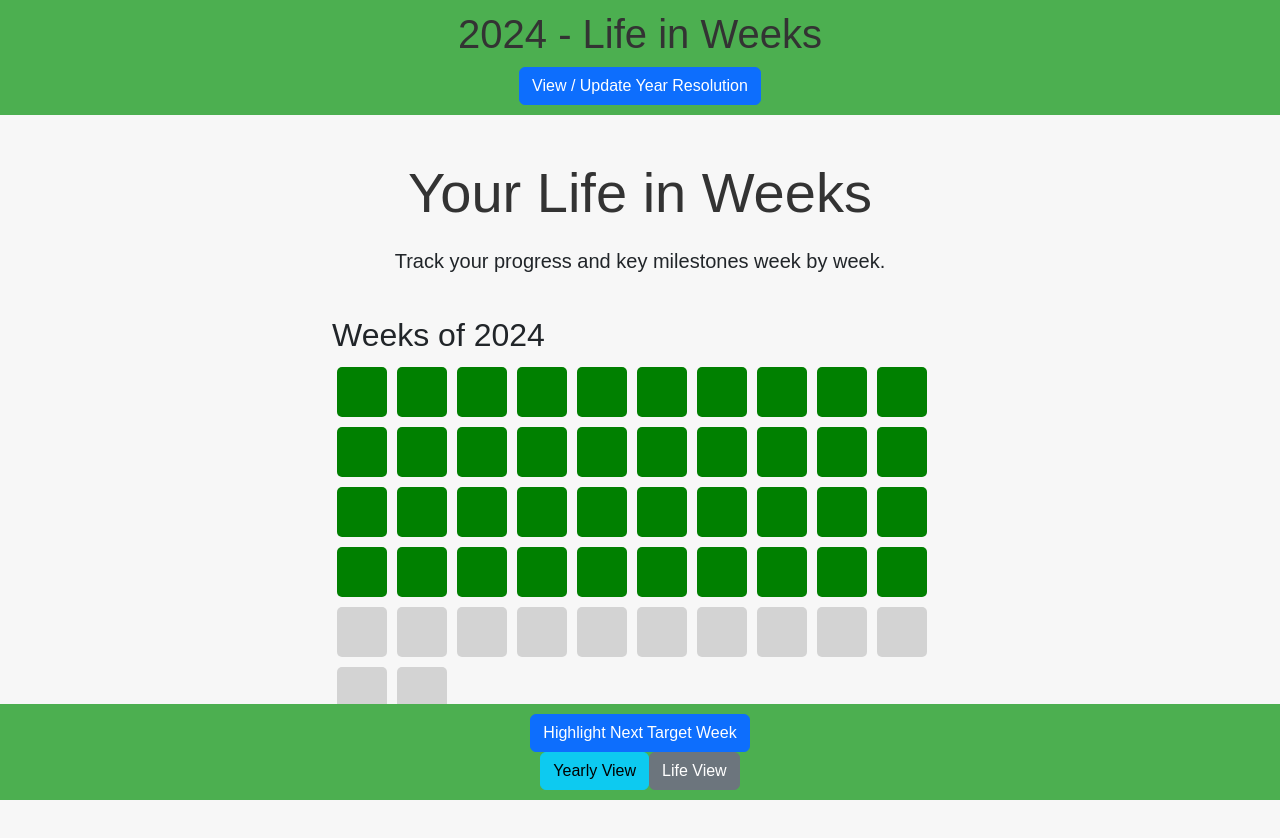
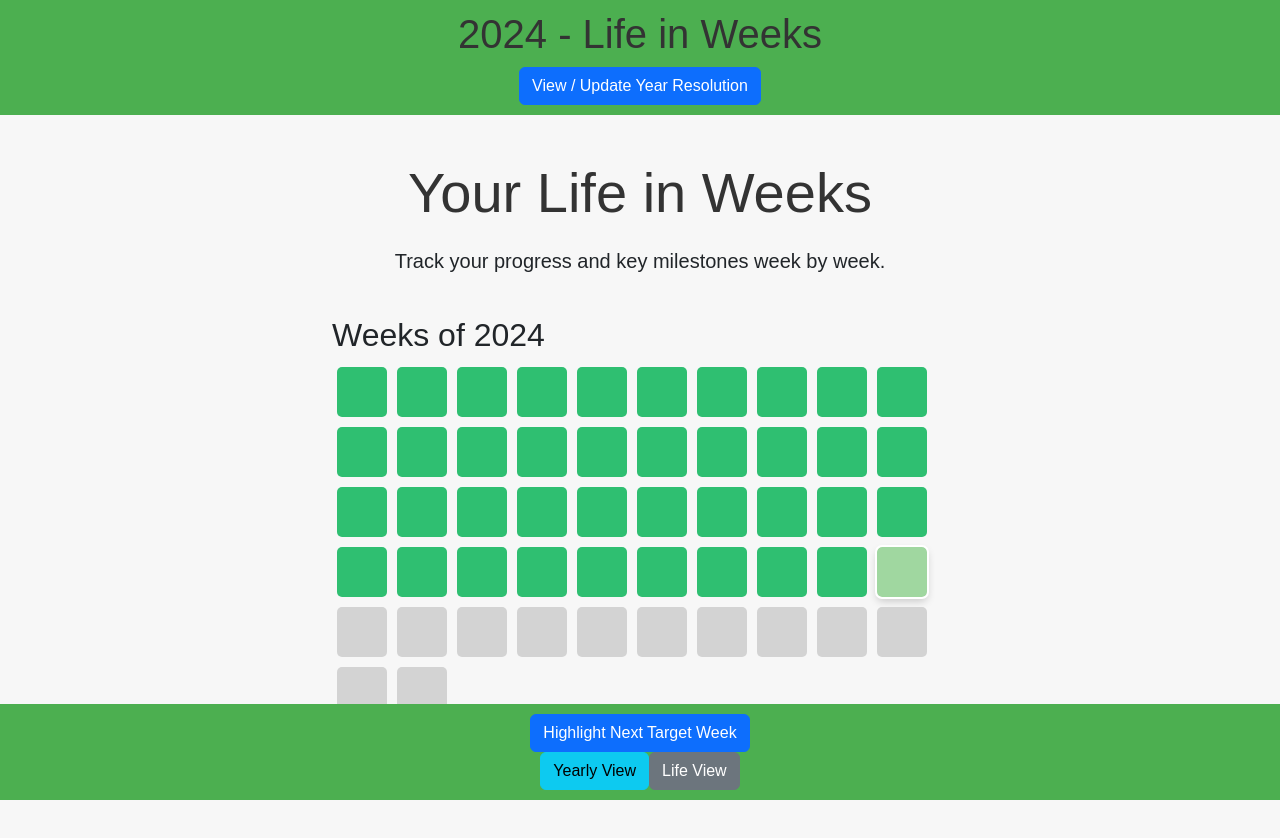
Before and after one commit to faizi-7/weekify, a React (Vite) app in the folder client/: page /main in a window 1280 px wide. Built offline with nearby package versions, Linux system fonts and the light colour scheme.

Commit message:
Changed Week-color for the current week

```diff
--- a/client/src/App.tsx
+++ b/client/src/App.tsx
@@ -3,7 +3,7 @@ import { BrowserRouter as Router, Route, Routes } from 'react-router-dom';
 import LoginScreen from './screens/LoginScreen';
 import EnterAgeScreen from './screens/EnterAgeScreen';
 import MainScreen from './screens/MainScreen/MainScreen';
-import store from './redux/store';
+import store from './redux/store/store';
 import { Provider } from 'react-redux';
 
 const App: React.FC = () => {
--- a/client/src/components/WeekBox/WeekBox.css
+++ b/client/src/components/WeekBox/WeekBox.css
@@ -13,7 +13,13 @@
 }
 
 .week-box.green {
-  background-color: green;
+  background-color: #2fbf71;
+}
+
+.week-box.current-week {
+  background-color: #a0d7a0;
+  outline: 2px solid white;
+  box-shadow: 0 4px 8px rgba(0, 0, 0, 0.2);
 }
 
 .week-label {
--- a/client/src/components/WeekBox/WeekBox.tsx
+++ b/client/src/components/WeekBox/WeekBox.tsx
@@ -4,11 +4,13 @@ import './WeekBox.css';
 interface WeekBoxProps {
   weekNumber: number;
   isPassed: boolean;
+  isCurrentWeek: boolean;
 }
 
-const WeekBox: React.FC<WeekBoxProps> = ({ weekNumber, isPassed }) => {
+
+const WeekBox: React.FC<WeekBoxProps> = ({ weekNumber, isPassed, isCurrentWeek }) => {
   return (
-    <div className={`week-box ${isPassed ? 'green' : ''}`}>
+    <div className={`week-box ${isPassed ? 'green' : ''} ${isCurrentWeek ? 'current-week' : ''}`}>
       <span className="week-label">{`Week ${weekNumber}`}</span>
     </div>
   );
--- a/client/src/components/WeekGrid/WeekGrid.tsx
+++ b/client/src/components/WeekGrid/WeekGrid.tsx
@@ -1,6 +1,4 @@
 import React from 'react';
-import { useSelector } from 'react-redux';
-import { RootState } from '../../redux/store';
 import WeekBox from '../WeekBox/WeekBox';
 
 const getCurrentWeekNumber = () => {
@@ -11,18 +9,23 @@ const getCurrentWeekNumber = () => {
 };
 
 const WeekGrid: React.FC = () => {
+  console.log(typeof getCurrentWeekNumber())
   const totalWeeks = 52; // Or 51 depending on the year
   const currentWeekNumber = getCurrentWeekNumber();
 
-  const weeks = Array.from({ length: totalWeeks }, (_, index) => {
+   // Create an array of week numbers
+   const weeks = Array.from({ length: totalWeeks }, (_, index) => {
     const weekNumber = index + 1;
-    const isPassed = weekNumber <= currentWeekNumber;
+    const isPassed = weekNumber < currentWeekNumber;
+    const isCurrentWeek = weekNumber === currentWeekNumber;
+
 
     return (
       <WeekBox
         key={weekNumber}
         weekNumber={weekNumber}
         isPassed={isPassed}
+        isCurrentWeek={isCurrentWeek}
       />
     );
   });
--- a/client/src/redux/slices/weekSlice.ts
+++ b/client/src/redux/slices/weekSlice.ts
@@ -6,6 +6,7 @@ interface Week {
 }
 
 interface WeeksState {
+  map(arg0: (week: any, index: any) => import("react/jsx-runtime").JSX.Element): import("react").ReactNode;
   year: number;
   weeks: Week[];
 }
--- a/client/src/redux/store.ts
+++ b/client/src/redux/store/store.ts
@@ -1,5 +1,5 @@
 import { configureStore } from '@reduxjs/toolkit';
-import weeksReducer from './slices/weekSlice';
+import weeksReducer from '../slices/weekSlice';
 
 const store = configureStore({
   reducer: {
```
